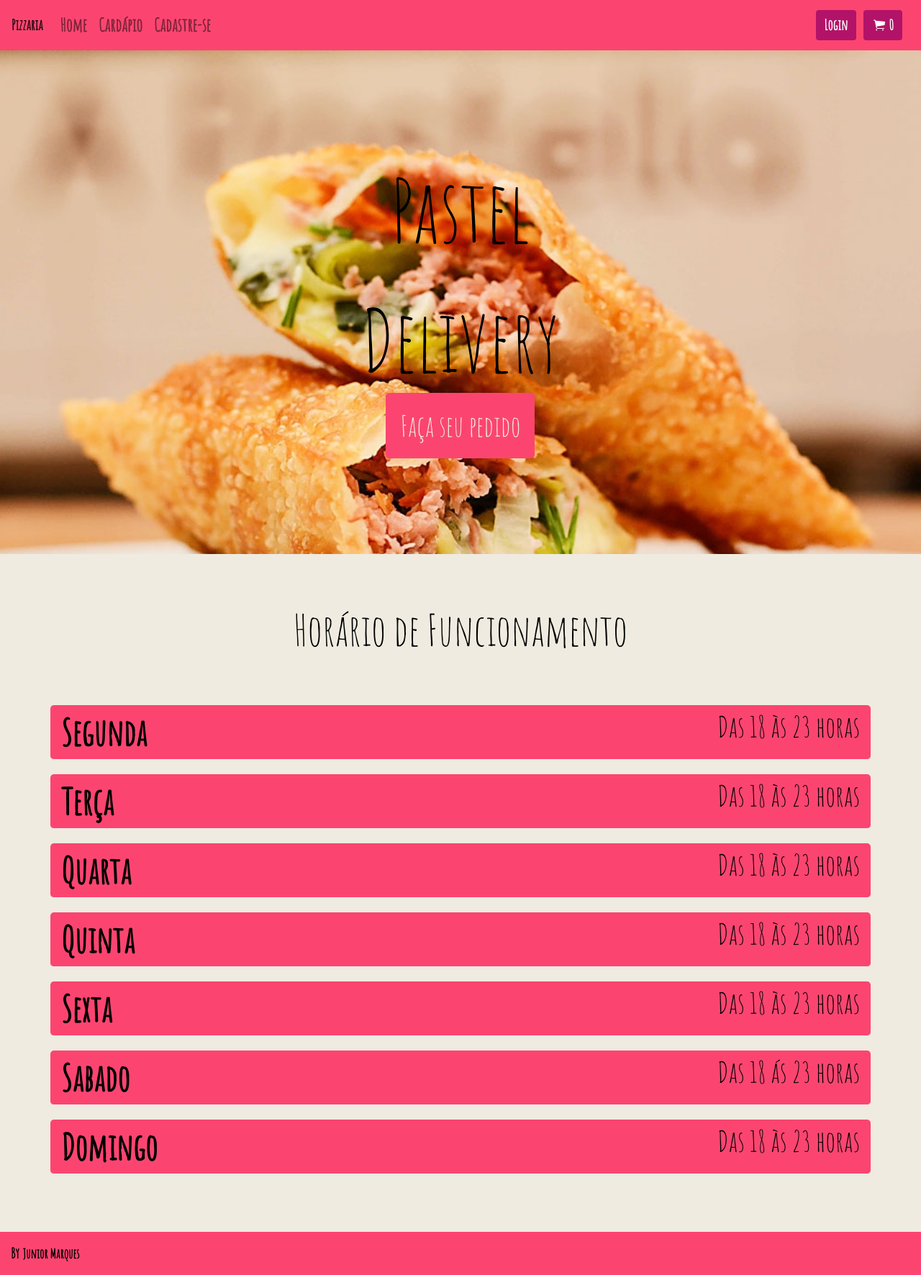
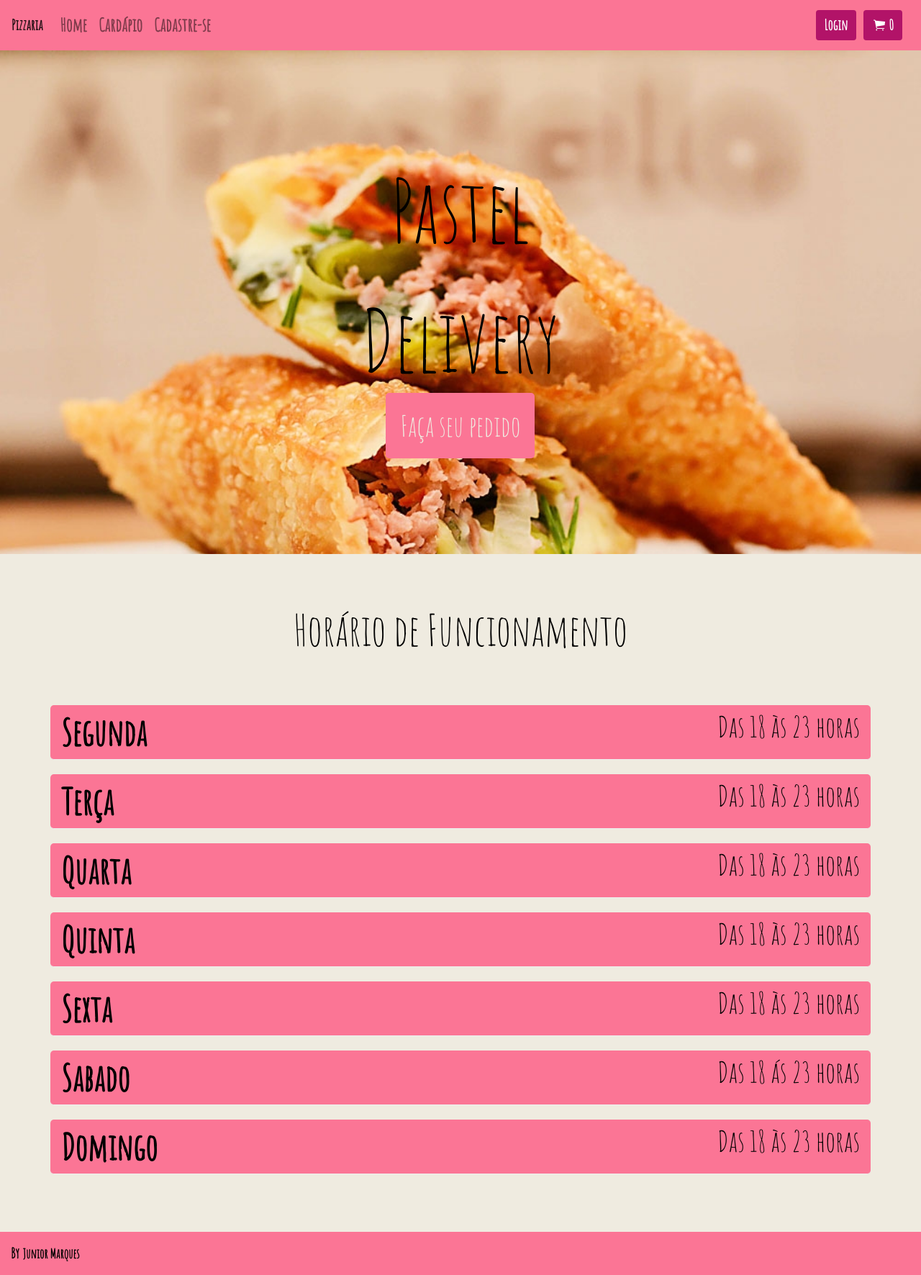
Before and after one commit to junioralcant/delivery-frontend, a React (Create React App) app: page / in a window 1280 px wide. Shown: the whole page at 72% size. Built offline with nearby package versions, Linux system fonts and the light colour scheme.

Commit message:
Mundanca de tom de rosa

```diff
--- a/src/components/Footer/styles.css
+++ b/src/components/Footer/styles.css
@@ -1,5 +1,5 @@
 div.footer {
-  background: #fb4570 !important;
+  background: #fb7595 !important;
   color: #000 !important;
   padding: 15px;
 }
--- a/src/components/Loader/styles.css
+++ b/src/components/Loader/styles.css
@@ -6,7 +6,7 @@
 
 .spinner {
   border: 5px solid rgba(0, 0, 0, 0.1);
-  border-left-color: #f44336d3;
+  border-left-color: #fb7595;
   border-radius: 50%;
   width: 40px;
   height: 40px;
--- a/src/components/NavBar/styles.css
+++ b/src/components/NavBar/styles.css
@@ -1,7 +1,7 @@
 div.navbar {
   font-weight: bold;
   font-size: 25px;
-  background: #fb4570 !important;
+  background: #fb7595 !important;
 }
 
 div.navbar button {
@@ -26,7 +26,7 @@ div.modal {
 }
 
 div.modal-header {
-  background-color: #fb4570;
+  background-color: #fb7595;
   color: #000;
 }
 
@@ -36,7 +36,7 @@ div.modal-header h4 {
 }
 
 div.modal-footer {
-  background-color: #fb4570;
+  background-color: #fb7595;
 }
 
 div.modal-footer button {
--- a/src/pages/Cardapio/styles.css
+++ b/src/pages/Cardapio/styles.css
@@ -103,6 +103,6 @@ div.container-btn-voltar {
 }
 
 button.btn-voltar {
-  background-color: #fb4570;
+  background-color: #fb7595;
   border: none;
 }
--- a/src/pages/Carrinho/styles.css
+++ b/src/pages/Carrinho/styles.css
@@ -13,7 +13,7 @@ div.container-carrinho {
 div.produtos-carrinho {
   border-bottom: solid 1px #eeeeee;
   padding-bottom: 20px;
-  background-color: #fb6b90;
+  background-color: #fb7595;
   border: 0;
   width: 300px;
   border-radius: 5px;
@@ -65,7 +65,7 @@ div.finalizar {
   margin-top: 20px;
   display: flex;
   justify-content: space-between;
-  background-color: #fb6b90;
+  background-color: #fb7595;
   font-size: 30px;
   padding: 10px;
   width: 300px;
@@ -94,7 +94,7 @@ input.input-number {
 
 div.container-text-cart {
   margin-top: 60px;
-  background-color: #fb6b90 !important;
+  background-color: #fb7595 !important;
   border-radius: 5px;
   width: 300px !important;
 }
--- a/src/pages/Categoria/styles.css
+++ b/src/pages/Categoria/styles.css
@@ -18,7 +18,7 @@ div.container-cat {
 }
 
 a.btn-cat {
-  background-color: #fb6b90;
+  background-color: #fb7595;
   border: 0;
   width: 300px;
   border-radius: 5px;
--- a/src/pages/Enderecos/styles.css
+++ b/src/pages/Enderecos/styles.css
@@ -24,7 +24,7 @@ div.container-endereco {
 }
 
 div.endereco {
-  background-color: #fb6b90;
+  background-color: #fb7595;
   display: flex;
   justify-content: space-between;
   padding: 5px 5px 5px 5px;
--- a/src/pages/Home/styles.css
+++ b/src/pages/Home/styles.css
@@ -17,7 +17,7 @@ span.banner {
 }
 
 a.button {
-  background-color: #fb4570;
+  background-color: #fb7595;
   color: #efebe0;
   padding: 20px 20px 20px 20px;
   height: 60px;
@@ -43,7 +43,7 @@ div.text-banner {
 }
 
 div.funcionamento {
-  /* background-image: linear-gradient(#fb4570, #fb8da0); */
+  /* background-image: linear-gradient(#fb7595, #fb8da0); */
   background: #efebe0;
   padding-bottom: 60px;
 }
@@ -59,7 +59,7 @@ span.hr-funcionamento {
 }
 
 div.container-dados-hr {
-  background-color: #fb4570;
+  background-color: #fb7595;
   color: #000;
   font-size: 50px;
   display: flex;
--- a/src/pages/SelecionarEndereco/styles.css
+++ b/src/pages/SelecionarEndereco/styles.css
@@ -17,7 +17,7 @@ div.produtos div.descricao {
 div.produtos {
   border-bottom: solid 1px #eeeeee;
   padding-bottom: 20px;
-  background-color: #fb6b90;
+  background-color: #fb6 b90;
   border: 0;
   width: 300px !important;
   border-radius: 5px;
@@ -112,7 +112,7 @@ div.loader-select-end {
 }
 
 button.endereco {
-  background-color: #fb6b90;
+  background-color: #fb7595;
   text-align: start;
   padding: 5px 5px 5px 5px;
   border-radius: 5px;
```
